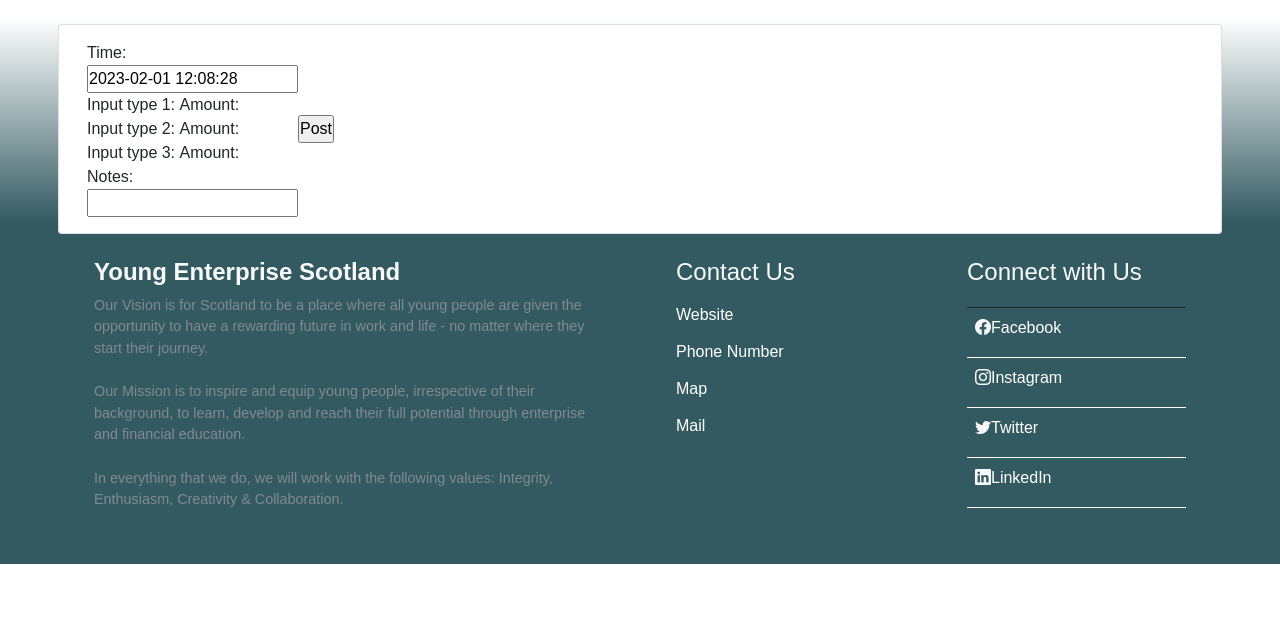
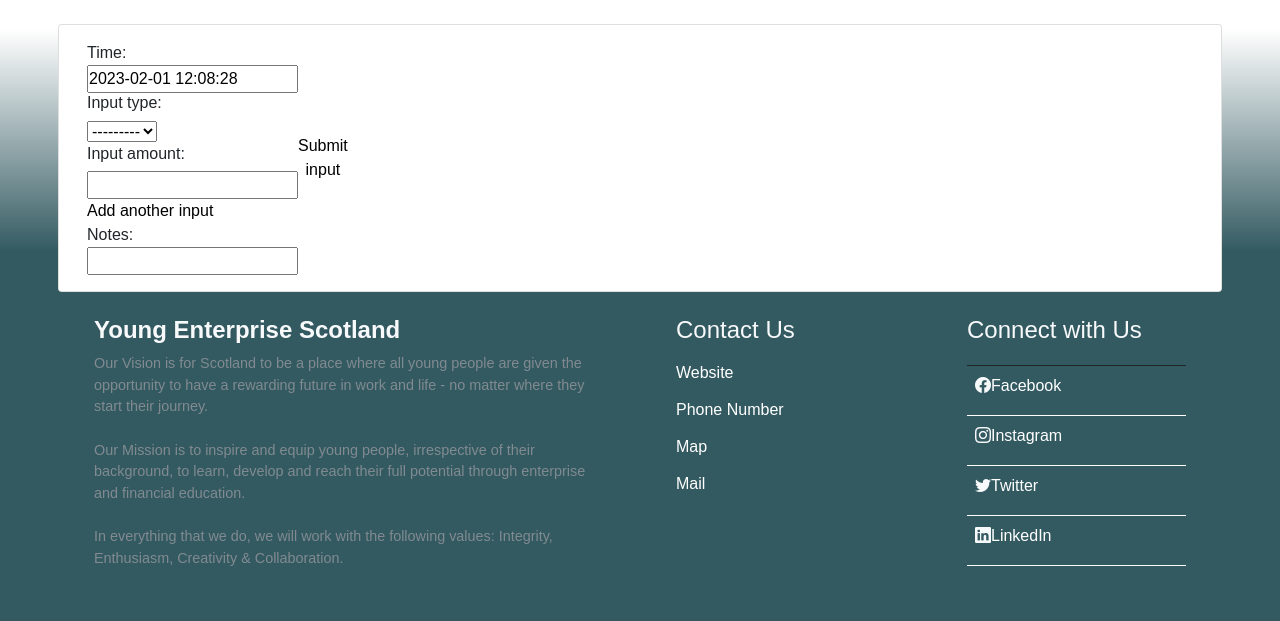
Before and after one commit to farz-1/RootToPlate, a Django app: page /composter/input-entry/ in a window 1280 px wide. Shown: the part 119-740 px from the top of the page. Run offline with Django 4.2, Linux system fonts and the light colour scheme; the visitor is signed in with stand-in values (Sample User, id 1); data that the repository does not hold is empty; some libraries are stand-ins or nearby versions; some web fonts are replaced.

Commit message:
fixed forms

```diff
--- a/roottoplate/templates/composter/compost_form.html
+++ b/roottoplate/templates/composter/compost_form.html
@@ -1,44 +1,55 @@
 {% extends 'composter/base.html' %}
 {% load static %}
 {% block content_block %}
-<form method="post" enctype="multipart/form-data" action="{% url 'composter:input_entry' %}">
+<form id="form-container" method="post" enctype="multipart/form-data">
     {% csrf_token %}
-    {% for hidden in form.hidden_fields %}
-        {{ hidden }}
-    {% endfor %}
-
     <div>
         <label for="id_entryTime">Time: </label>
         {{ entry_form.entryTime.errors }}
         {{ entry_form.entryTime }}
-        <div>
-            <label for="id_inputType">Input type 1: </label>
-            {{ input_form1.inputType.errors }}
-            {{ input_form1.inputType }}
-            <label for="id_inputAmount">Amount: </label>
-            {{ input_form1.inputAmount.errors }}
-            {{ input_form1.inputAmount }}
+        <div id="input-form-container">
+            {{ input_formset.management_form }}
+            {% for input in input_formset %}
+                <div class="input-form">
+                    <h6>Input type: </h6>
+                    {{ input.inputType.errors }}
+                    {{ input.inputType }}
+                    <h6>Input amount: </h6>
+                    {{ input.inputAmount.errors }}
+                    {{ input.inputAmount }}
+                </div>
+            {% endfor %}
+            <button id="add-form" type="button">Add another input</button>
         </div>
-        <div>
-            <label for="id_inputType">Input type 2: </label>
-            {{ input_form2.inputType.errors }}
-            {{ input_form2.inputType }}
-            <label for="id_inputAmount">Amount: </label>
-            {{ input_form2.inputAmount.errors }}
-            {{ input_form2.inputAmount }}
-        </div>
-        <div>
-            <label for="id_inputType">Input type 3: </label>
-            {{ input_form3.inputType.errors }}
-            {{ input_form3.inputType }}
-            <label for="id_inputAmount">Amount: </label>
-            {{ input_form3.inputAmount.errors }}
-            {{ input_form3.inputAmount }}
-        </div>
+
+
+
         <label for="id_notes">Notes: </label>
         {{ entry_form.notes.errors}}
         {{ entry_form.notes }}
     </div>
-    <input type="submit" name="submit" value="Post">
+    <button type="submit">Submit input</button>
 </form>
+<script>
+    let inputForm = document.querySelectorAll(".input-form")
+    let container = document.querySelector("#input-form-container")
+    let addButton = document.querySelector("#add-form")
+    let totalForms = document.querySelector("#id_form-TOTAL_FORMS")
+
+    let formNum = inputForm.length-1
+    addButton.addEventListener('click', addForm)
+
+    function addForm(e){
+        e.preventDefault()
+
+        let newForm = inputForm[0].cloneNode(true)
+        let formRegex = RegExp(`form-(\\d){1}-`, 'g')
+
+        formNum++
+        newForm.innerHTML = newForm.innerHTML.replace(formRegex, `form-${formNum}-`)
+        container.insertBefore(newForm, addButton)
+
+        totalForms.setAttribute('value', `${formNum+1}`)
+    }
+</script>
 {% endblock %}
```
